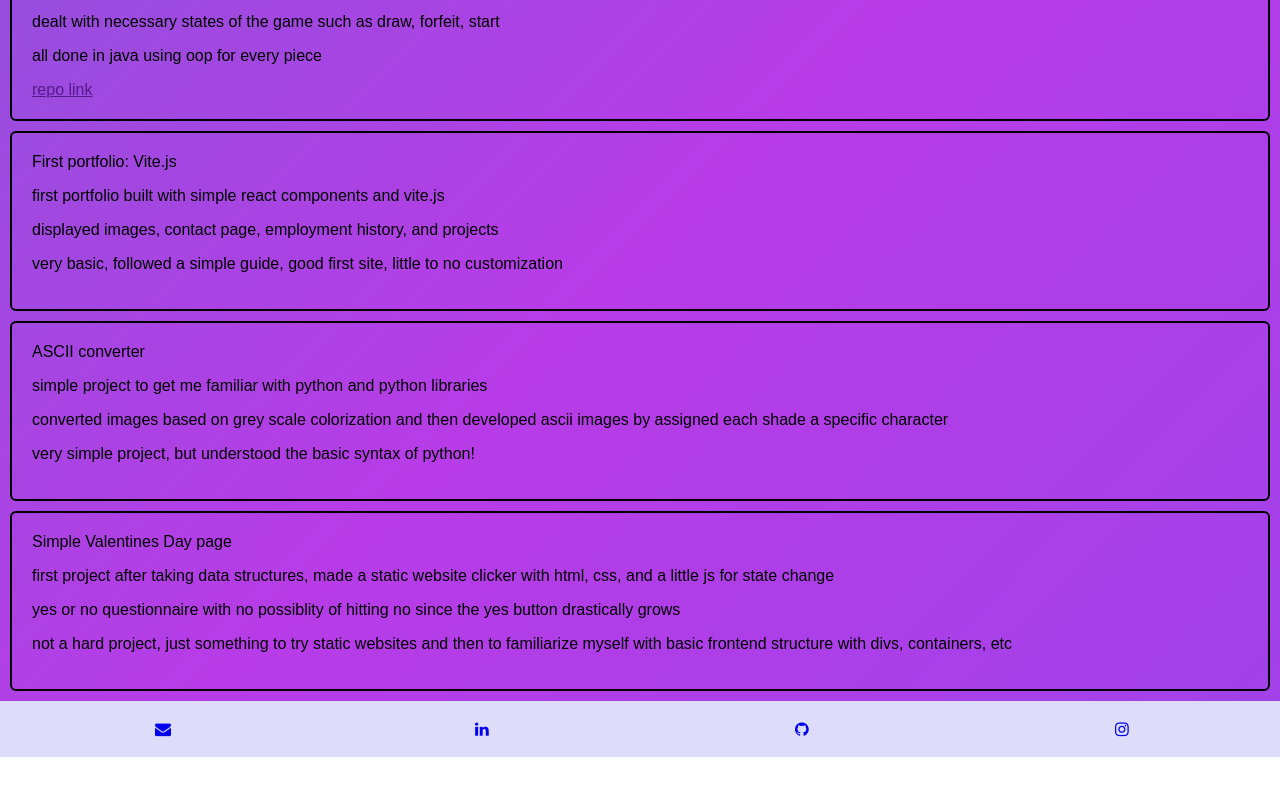
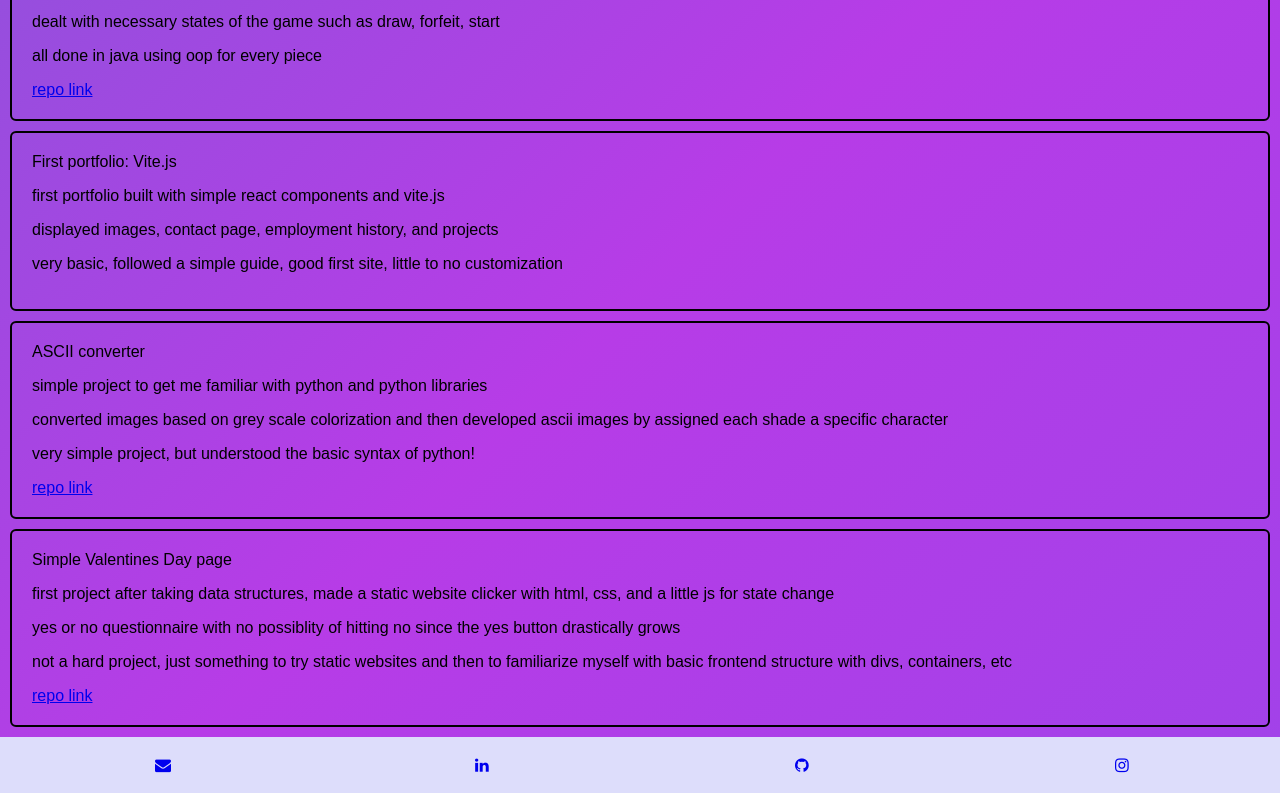
Before and after one commit to BENJIVN/benjivn.github.io, a plain HTML site: page projects.html in a window 1280 px wide. Shown: the part 1303-2096 px from the top of the page. Before the commit the page ends 2060 px from the top, so only its background shows below. Drawn offline with Linux system fonts and the light colour scheme; a web font is replaced by a local one.

Commit message:
repo link update

```diff
--- a/projects.html
+++ b/projects.html
@@ -37,7 +37,7 @@
                 <p>implemented functions and headers to keep track of a large 4096 array to deal with memory allocation</p>
                 <p>unit, correctness, and performance test cases</p>
                 <p>makefiles for simple compiling</p>
-                 <a href =""> repo link</a>
+                 <a href ="https://github.com/BENJIVN/mymalloc"> repo link</a>
              </div>
 
             <div class="project-container">
@@ -55,7 +55,7 @@
                <p>utilized web scraping tools, Beautiful soup to gather data from multiple sources with formats such as JSON and CSV.</p>
               <p>developed multiple scripts to automate data retrieval and integration.</p>
               <p>utilized python, mysql, jupyter notebooks. also first time using anaconda and pycharm!</p>
-               <a href=""> repo link</a>
+               <a href="https://github.com/BENJIVN/NicotineTrends"> repo link</a>
             </div>
 
             <div class="project-container">
@@ -63,7 +63,7 @@
                <p>led a team of engineers to develop a local auction platform that ran on a tomcat server. </p>
                <p>utilized Java, Javascript, HTML, MySQL and JDBC to add features such as auto bidding, inventory management, and much more.</p>
                 <p>implemented search algorithms for interested buyers, reducing search times by 25%. </p>
-                <a href=""> repo link</a>
+                <a href="https://github.com/BENJIVN/BuyMeSite"> repo link</a>
             </div>
 
             <div class="project-container">
@@ -71,7 +71,7 @@
                <p>converted a desktop photo manager to a mobile app with Android Studio and Java.</p>
                <p>increased photo search efficiency by 50% through custom tagging and search features. </p>
                <p> developed admin tools for functionality.</p>
-                <a href=""> repo link</a>
+                <a href="https://github.com/BENJIVN/Android-Photo-Album"> repo link</a>
             </div>
 
             <div class="project-container">
@@ -80,7 +80,7 @@
                <p> implemented specific moves such as encapsulation, castling, etc</p>
                <p> dealt with necessary states of the game such as draw, forfeit, start</p>
                <p> all done in java using oop for every piece </p>
-               <a href="">repo link</a>
+               <a href="https://github.com/BENJIVN/Chess">repo link</a>
             </div>
 
             <div class="project-container">
@@ -95,6 +95,7 @@
                 <p> simple project to get me familiar with python and python libraries</p>
                 <p> converted images based on grey scale colorization and then developed ascii images by assigned each shade a specific character</p>
                 <p> very simple project, but understood the basic syntax of python!</p>
+                <a href="https://github.com/BENJIVN/ASCII">repo link</a>
             </div>
 
             <div class="project-container">
@@ -102,6 +103,7 @@
               <p> first project after taking data structures, made a static website clicker with html, css, and a little js for state change</p>
               <p> yes or no questionnaire with no possiblity of hitting no since the yes button drastically grows</p>
               <p> not a hard project, just something to try static websites and then to familiarize myself with basic frontend structure with divs, containers, etc</p>
+              <a href="https://github.com/BENJIVN/Valentines-Day-">repo link</a>
             </div>
 
         </div>
```
